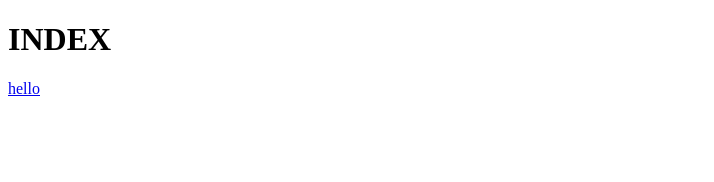
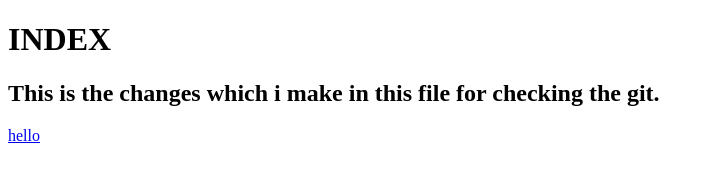
Before and after one commit to moniruzzaman01/dummy, a plain HTML site: page index.html in a window 1280 px wide. Shown: the whole page, without its empty margins (0-714 px from the left). Drawn offline with Linux system fonts and the light colour scheme.

Commit message:
some checking changes

```diff
--- a/index.html
+++ b/index.html
@@ -8,6 +8,7 @@
   </head>
   <body>
     <h1>INDEX</h1>
-    <a href="about.html">hello</a>
+    <h2>This is the changes which i make in this file for checking the git.</h2>
+    <a href="./about.html">hello</a>
   </body>
 </html>
```
